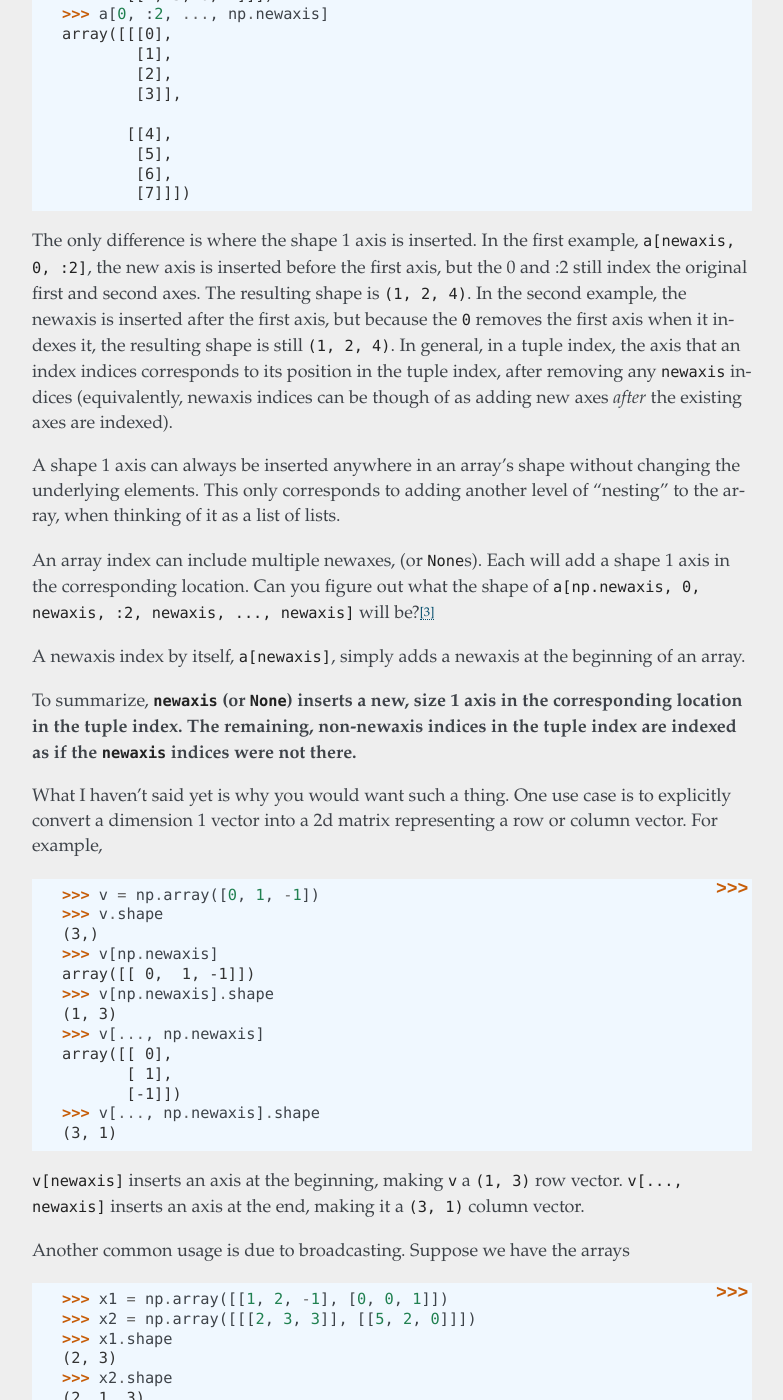
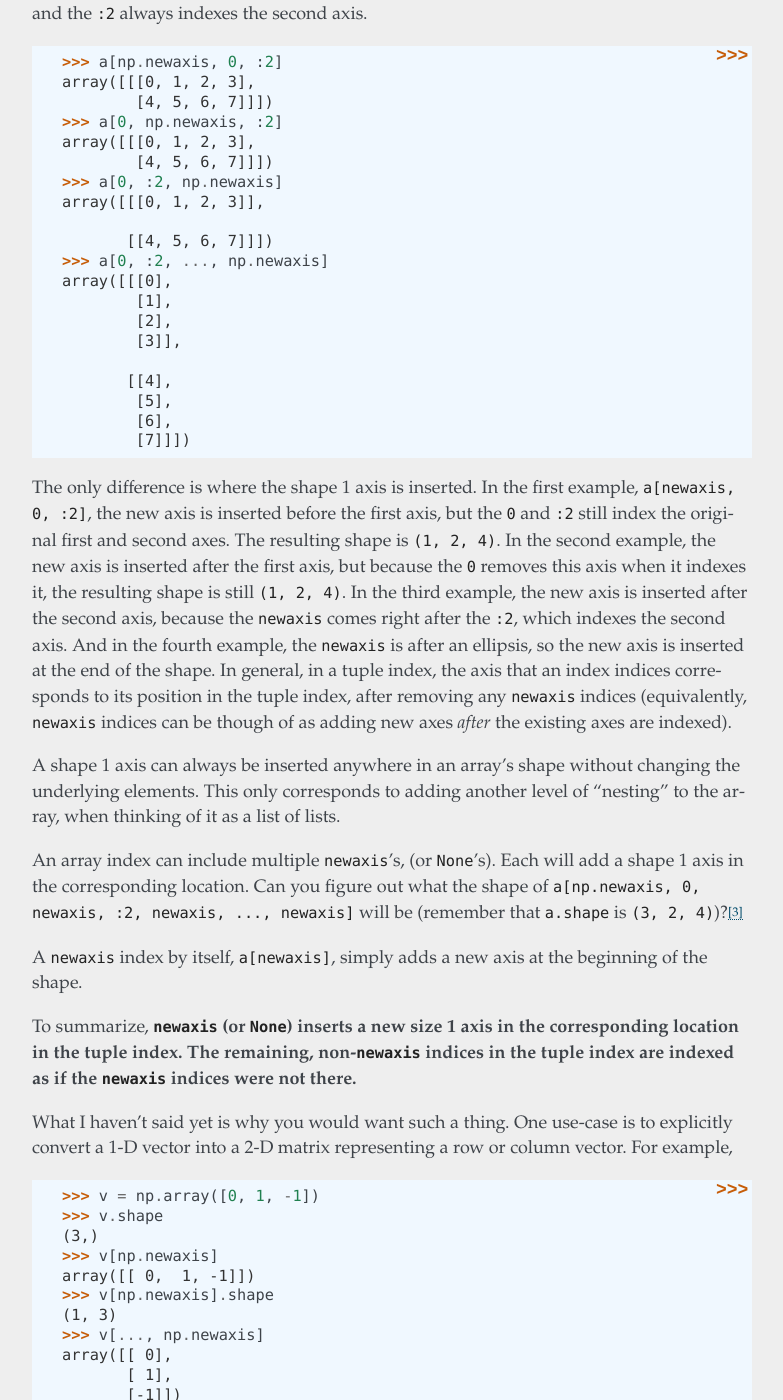
Before and after one commit to Quansight-Labs/ndindex, a Sphinx documentation site: the page built from docs/multiaxis-indices.md, in a window 1280 px wide and 1400 px high, scrolled down 13186 px. Shown: the whole window, without its empty margins (358-1141 px from the left). Built offline with Sphinx 7.4.7, drawn with Linux system fonts in a browser that asks for light colours; pages that are not in the unit, such as notebooks, are missing from menus; some of the changed text lies outside the part shown.

Commit message:
Several improvements to the multiaxis indexing docs

````diff
--- a/docs/multiaxis-indices.md
+++ b/docs/multiaxis-indices.md
@@ -5,15 +5,15 @@
 `list`, `tuple`, and `str`, the remaining index types do not work at all on
 non-NumPy arrays. If you try to use one on a `list`, for example, you will get
 an `IndexError`. The semantics of these indices are defined by the NumPy
-library, not by the Python language.
+library, not the Python language.
 
 ## What is an array?
 
-Before we look at indices, let's take a step back and look at just what is a
-NumPy array. Just what is it that makes NumPy arrays so ubiquitous and makes
-NumPy the most successful numerical tools ever? The answer is quite a few
-things, which come together to make NumPy a fast and easy to use library for
-array computations. But one in particular is multidimensional indexing.
+Before we look at indices, let's take a step back and look at the NumPy array.
+Just what is it that makes NumPy arrays so ubiquitous and makes NumPy the most
+successful numerical tools ever? The answer is quite a few things, which come
+together to make NumPy a fast and easy to use library for array computations.
+But one in particular is multidimensional indexing.
 
 Let's consider pure Python for a second. Suppose we have a list of values.
 Say, these values correspond to your bowling scores.
@@ -103,10 +103,11 @@
 the expression `[i[0] for i in l]` is meaningless, because not every element
 of `l` is a list.
 
-NumPy arrays work like a list of lists, but restricted so that things always
-"make sense". More specifically, if you have a "list of lists", each element
-of the "outer list" must be a list. `[1, [2, 3]` is not a valid NumPy array.
-Furthermore, each inner list must have the same length.
+NumPy arrays work like a list of lists, but restricted so that these kinds of
+things always "make sense". More specifically, if you have a "list of lists",
+each element of the "outer list" must be a list. `[1, [2, 3]]` is not a valid
+NumPy array. Furthermore, each inner list must have the same length, or more
+precisely, the lists at each level of nesting must have the same length.
 
 Lists of lists can be nested more than just two times. For example, you might
 want to take your scores and create a new outer list, splitting them by
@@ -114,10 +115,10 @@
 operations would look like `[[game[0] for game in season] for season in
 scores]`.
 
-In NumPy, these nested lists are called *axes*, and the number of axes is
-called the number of *dimensions*. The lengths of each of these levels of
-lists is called the *shape* of the array (remember that each level has to have
-the same number of elements).
+In NumPy, these nested lists are called *axes*. The number of axes---the level
+of nesting---is called the number of *dimensions*. Together, the lengths of
+these lists at each level is called the *shape* of the array (remember that
+each level has to have the same number of elements).
 
 A NumPy array of our scores (using the last representation) looks like this
 
@@ -290,6 +292,17 @@
 array([ 8,  9, 10, 11])
 ```
 
+In each case, the integers remove the corresponding axes from the array shape:
+
+```py
+>>> a.shape
+(3, 2, 4)
+>>> a[(1,)].shape
+(2, 4)
+>>> a[(1, 0)].shape
+(4,)
+```
+
 We can actually think of the final element, `10`, as being an array with shape
 `()` (0 dimensions). Indeed, NumPy agrees with this idea:
 
@@ -298,7 +311,7 @@
 ()
 ```
 
-Now, an important point about tuple indices should be made. **The parentheses
+Now, an important point about tuple indices should be made: **the parentheses
 in a tuple index are completely optional.** Instead of writing `a[(1, 0, 2)]`,
 we could have instead just wrote `a[1, 0, 2]`.
 
@@ -309,9 +322,9 @@
 
 These are exactly the same. When the parentheses are omitted, Python
 automatically treats the index as a tuple. From here on out, we will always
-omit the parentheses. Not only is this cleaner, it is important to do so for
-another reason: syntactically, Python will not allow slices in a tuple index
-if we include the parentheses:
+omit the parentheses, as is common practice. Not only is this cleaner, it is
+important to do so for another reason: syntactically, Python will not allow
+slices in a tuple index if we include the parentheses:
 
 ```py
 >>> a[(1:, :, :-1)] # doctest: +SKIP
@@ -393,11 +405,12 @@
        [16, 20]])
 ```
 
-`:` serves as a convenient way to "skip" axes. It is by far the most common
-slice that you will see in indices for this reason. It is important to
-remember that `:` is not special. It is just a slice, which picks every
-element of the corresponding axis. We could also replace `:` with `0:n`, where
-`n` is the size of the corresponding axis.
+`:` serves as a convenient way to "skip" axes. It is one of the most common
+types of indices that you will see in practice for this reason. However, it is
+important to remember that `:` is not special. It is just a slice, which picks
+every element of the corresponding axis. We could also replace `:` with `0:n`,
+where `n` is the size of the corresponding axis (see the [slices
+documentation](omitted)).
 
 ```py
 >>> a[0:3, 0:2, 0]
@@ -406,8 +419,8 @@
        [16, 20]])
 ```
 
-Of course, in practice using `:` is better because the axis might not know or
-care what the actual size of the axis is.
+Of course, in practice using `:` is better because we might not know or care
+what the actual size of the axis is, and it's less typing anyway.
 
 When we used the indices `(1,)` and `(1, 0)`, we saw that these indexed the
 first and the first and second axes, respectively, and left the last axis/es
@@ -428,11 +441,11 @@
 ```
 
 This is a rule in general, **a tuple index implicitly ends in as many slices
-`:` as there are remaining dimensions of the array.** Put another way, if an
-array has $n$ dimensions and you use a tuple with $k$ elements where $k < n$,
-then the index implicitly selects the entirety of the last $n - k$ axes, which
-is exactly the same as if you had appended $n - k$ trivial `:` slices to the
-end of the index.
+`:` as there are remaining dimensions of the array.** A more mathematically
+precise way to say this might be this:  Suppose an array `a` has $n$
+dimensions and a tuple index `i` has $k$ elements, where $k < n$. Then `a[i]`
+is exactly the same as `a[i2]`, where `i2` is `i` with $n - k$ trivial `:`
+slices appended to the end.
 
 (single-axis-tuple)=
 The [slices](slices-docs) document stressed the point that slices always keep
@@ -560,6 +573,7 @@
     places where you need one and not the other, and the above trick can be
     used to convert between them.
 
+(ellipsis-indices)=
 ### Ellipses
 
 Now that we understand how tuple indices work, the remaining basic index types
@@ -606,11 +620,12 @@
 ```
 
 However, this is only actually correct for our specific array, because we know
-that it has 3 dimensions. If it instead of 5 dimensions, we would need to use
-`:, :, :, :, 0`. This is not only tedious, but it makes it impossible to write
-our index in a way that works for any number of dimensions. To contrast, if we
-wanted the first element of the *first* axis, we could write `a[0]`, which
-works if `a` has 3 dimensions or 5 dimensions or any $n \geq 1$ dimensions.
+that it has 3 dimensions. If it instead of 5 dimensions, we would need to
+instead use `a[:, :, :, :, 0]`. This is not only tedious, but it makes it
+impossible to write our index in a way that works for any number of
+dimensions. To contrast, if we wanted the first element of the *first* axis,
+we could write `a[0]`, which works if `a` has 3 dimensions or 5 dimensions or
+any number of dimensions.
 
 The ellipsis solves this problem. An ellipsis index skips all the axes of an
 array to the end, so that the indices after it select the last axes of the
@@ -624,10 +639,10 @@
 ```
 
 You are also allowed to put indices before the ellipsis. The indices before
-the ellipsis will select the axes at the beginning of the array, and the
-indices at the end will select the axes at the end. The ellipsis automatically
-skips all intermediate axes. For example, to select the first element of the
-first axis and the last element of the last axis, we could use
+the ellipsis will select the first axes of the array, and the indices after it
+will select the last axes. The ellipsis automatically skips all intermediate
+axes. For example, to select the first element of the first axis and the last
+element of the last axis, we could use
 
 ```py
 >>> a[0, ..., -1]
@@ -635,7 +650,8 @@
 ```
 
 An ellipsis is also allowed to select zero axes, if all the axes of the array
-are already accounted for. For example:
+are already accounted for. For example, these are the same because `a` has 3
+dimensions:
 
 ```py
 >>> a[1, 0:2, 2]
@@ -686,11 +702,13 @@
   an ellipsis index.**
 - **At most one ellipsis index is allowed in a tuple index.**
 
+(newaxis-indices)=
 ### newaxis
 
 The final basic index type is `newaxis`. `np.newaxis` is an alias for `None`.
-Both work exactly the same. However, `newaxis` is often more explicit than
-`None`, which may look odd in an index, so it's generally preferred.
+Both `newaxis` and `None` work exactly the same, however, `newaxis` is often
+more explicit than `None`, which may look odd in an index, so it's generally
+preferred.
 
 `newaxis`, as the name suggests, adds a new axis. This new axis has size `1`.
 The new axis is added in the corresponding location in the array. Take our
@@ -715,7 +733,7 @@
 ```
 
 Now look at the shape of `a` when we insert `newaxis` in various locations in
-the index.
+the index `a[0, :2]`.
 
 ```py
 >>> a[np.newaxis, 0, :2].shape
@@ -756,49 +774,44 @@
 
 The only difference is where the shape 1 axis is inserted. In the first
 example, `a[newaxis, 0, :2]`, the new axis is inserted before the first axis,
-but the 0 and :2 still index the original first and second axes. The resulting
-shape is `(1, 2, 4)`. In the second example, the newaxis is inserted after the
-first axis, but because the `0` removes the first axis when it indexes it, the
-resulting shape is still `(1, 2, 4)`. In general, in a tuple index, the axis
-that an index indices corresponds to its position in the tuple index, after
-removing any `newaxis` indices (equivalently, newaxis indices can be though of
-as adding new axes *after* the existing axes are indexed).
+but the `0` and `:2` still index the original first and second axes. The
+resulting shape is `(1, 2, 4)`. In the second example, the new axis is
+inserted after the first axis, but because the `0` removes this axis when it
+indexes it, the resulting shape is still `(1, 2, 4)`. In the third example,
+the new axis is inserted after the second axis, because the `newaxis` comes
+right after the `:2`, which indexes the second axis. And in the fourth
+example, the `newaxis` is after an ellipsis, so the new axis is inserted at
+the end of the shape. In general, in a tuple index, the axis that an index
+indices corresponds to its position in the tuple index, after removing any
+`newaxis` indices (equivalently, `newaxis` indices can be though of as adding
+new axes *after* the existing axes are indexed).
 
 A shape 1 axis can always be inserted anywhere in an array's shape without
 changing the underlying elements. This only corresponds to adding another
 level of "nesting" to the array, when thinking of it as a list of lists.
 
-An array index can include multiple newaxes, (or `None`s). Each will add a
+An array index can include multiple `newaxis`'s, (or `None`'s). Each will add a
 shape 1 axis in the corresponding location. Can you figure out what the shape
-of `a[np.newaxis, 0, newaxis, :2, newaxis, ..., newaxis]` will be?[^newaxis-footnote]
+of `a[np.newaxis, 0, newaxis, :2, newaxis, ..., newaxis]` will be (remember
+that `a.shape` is `(3, 2, 4)`)?[^newaxis-footnote]
 
 [^newaxis-footnote]: Solution:
 
     ```py
-    >>> a[np.newaxis, 0, np.newaxis, :2, np.newaxis, ..., np.newaxis]
-    array([[[[[[0],
-               [1],
-               [2],
-               [3]]],
-    <BLANKLINE>
-    <BLANKLINE>
-             [[[4],
-               [5],
-               [6],
-               [7]]]]]])
     >>> a[np.newaxis, 0, np.newaxis, :2, np.newaxis, ..., np.newaxis].shape
     (1, 1, 2, 1, 4, 1)
     ```
 
-A newaxis index by itself, `a[newaxis]`, simply adds a newaxis at the
-beginning of an array.
+A `newaxis` index by itself, `a[newaxis]`, simply adds a new axis at the
+beginning of the shape.
 
-To summarize, **`newaxis` (or `None`) inserts a new, size 1 axis in the
-corresponding location in the tuple index. The remaining, non-newaxis indices
-in the tuple index are indexed as if the `newaxis` indices were not there.**
+To summarize, **`newaxis` (or `None`) inserts a new size 1 axis in the
+corresponding location in the tuple index. The remaining, non-`newaxis`
+indices in the tuple index are indexed as if the `newaxis` indices were not
+there.**
 
-What I haven't said yet is why you would want such a thing. One use case is to
-explicitly convert a dimension 1 vector into a 2d matrix representing a row or
+What I haven't said yet is why you would want such a thing. One use-case is to
+explicitly convert a 1-D vector into a 2-D matrix representing a row or
 column vector. For example,
 
 ```py
@@ -817,33 +830,35 @@
 (3, 1)
 ```
 
-`v[newaxis]` inserts an axis at the beginning, making `v` a `(1, 3)` row
-vector. `v[..., newaxis]` inserts an axis at the end, making it a `(3, 1)`
-column vector.
+`v[newaxis]` inserts an axis at the beginning of the shape, making `v` a `(1,
+3)` row vector. `v[..., newaxis]` inserts an axis at the end, making it a `(3,
+1)` column vector.
+
+<!-- TODO: Better example here. Explain broadcasting more.  -->
 
 Another common usage is due to broadcasting. Suppose we have the arrays
 
 ```py
->>> x1 = np.array([[1, 2, -1], [0, 0, 1]])
->>> x2 = np.array([[[2, 3, 3]], [[5, 2, 0]]])
->>> x1.shape
+>>> x = np.array([[1, 2, -1], [0, 0, 1]])
+>>> y = np.array([[[2, 3, 3]], [[5, 2, 0]]])
+>>> x.shape
 (2, 3)
->>> x2.shape
+>>> y.shape
 (2, 1, 3)
 ```
 
-Suppose we want to add each element of `x1` to the corresponding element of
-`x2`, that is, `1 + 2`, `2 + 3`, `-1 + 3`, and so on. If we just add `x1 +
-x2`, this gives us something else:
+Suppose we want to add each element of `x` to the corresponding element of
+`y`, that is, `1 + 2`, `2 + 3`, `-1 + 3`, and so on. If we just add `x + y`,
+this gives us something else:
 
 ```py
->>> x1 + x2
+>>> x + y
 array([[[ 3,  5,  2],
         [ 2,  3,  4]],
 <BLANKLINE>
        [[ 6,  4, -1],
         [ 5,  2,  1]]])
->>> (x1 + x2).shape
+>>> (x + y).shape
 (2, 2, 3)
 ```
 
@@ -851,35 +866,35 @@
 rules](https://numpy.org/doc/stable/user/basics.broadcasting.html) converted
 the shape `(2, 3)` and `(2, 1, 3)` arrays to shape `(2, 2, 3)`. What we really
 want is for the shapes to match, so that it doesn't broadcast. We can do this
-in two ways, by deleting the second axis of `x2` using `x2[:, 0]` (remember
+in two ways, by deleting the second axis of `x` using `x[:, 0]` (remember
 that integer indices will remove an axis, so `0` effectively deletes a size 1
 axis)
 
 ```py
->>> x2[:, 0].shape
+>>> y[:, 0].shape
 (2, 3)
->>> x1 + x2[:, 0]
+>>> x + y[:, 0]
 array([[3, 5, 2],
        [5, 2, 1]])
->>> (x1 + x2[:, 0]).shape
+>>> (x + y[:, 0]).shape
 (2, 3)
 ```
 
-or by inserting a new axis into `x1`:
+or by inserting a new axis into `x`:
 
 ```py
->>> x1[:, np.newaxis].shape
+>>> x[:, np.newaxis].shape
 (2, 1, 3)
->>> x1[:, np.newaxis] + x2
+>>> x[:, np.newaxis] + y
 array([[[3, 5, 2]],
 <BLANKLINE>
        [[5, 2, 1]]])
->>> (x1[:, np.newaxis] + x2).shape
+>>> (x[:, np.newaxis] + y).shape
 (2, 1, 3)
 ```
 
-If we want our end result to look like `x1`, we should choose the former
-option, but if we want it to look like `x2`, we should insert the intermediate
+If we want our end result to look like `x`, we should choose the former
+option, but if we want it to look like `y`, we should insert the intermediate
 axis.
 
 Remember, as we saw [above](single-axis-tuple), size 1 axes may seem
@@ -920,20 +937,20 @@
 >>> a
 array([[[ 0,  1,  2,  3],
         [ 4,  5,  6,  7]],
-
+<BLANKLINE>
        [[ 8,  9, 10, 11],
         [12, 13, 14, 15]],
-
+<BLANKLINE>
        [[16, 17, 18, 19],
         [20, 21, 22, 23]]])
 >>> b[:] = 0
 >>> a
 array([[[ 0,  0,  0,  0],
         [ 4,  5,  6,  7]],
-
+<BLANKLINE>
        [[ 0,  0,  0,  0],
         [12, 13, 14, 15]],
-
+<BLANKLINE>
        [[ 0,  0,  0,  0],
         [20, 21, 22, 23]]])
 
````
Also changed, not shown: other parts of docs/multiaxis-indices.md (+38 -36 lines), docs/index.md (+2 -2 lines), docs/indices.md (+43 -27 lines).
